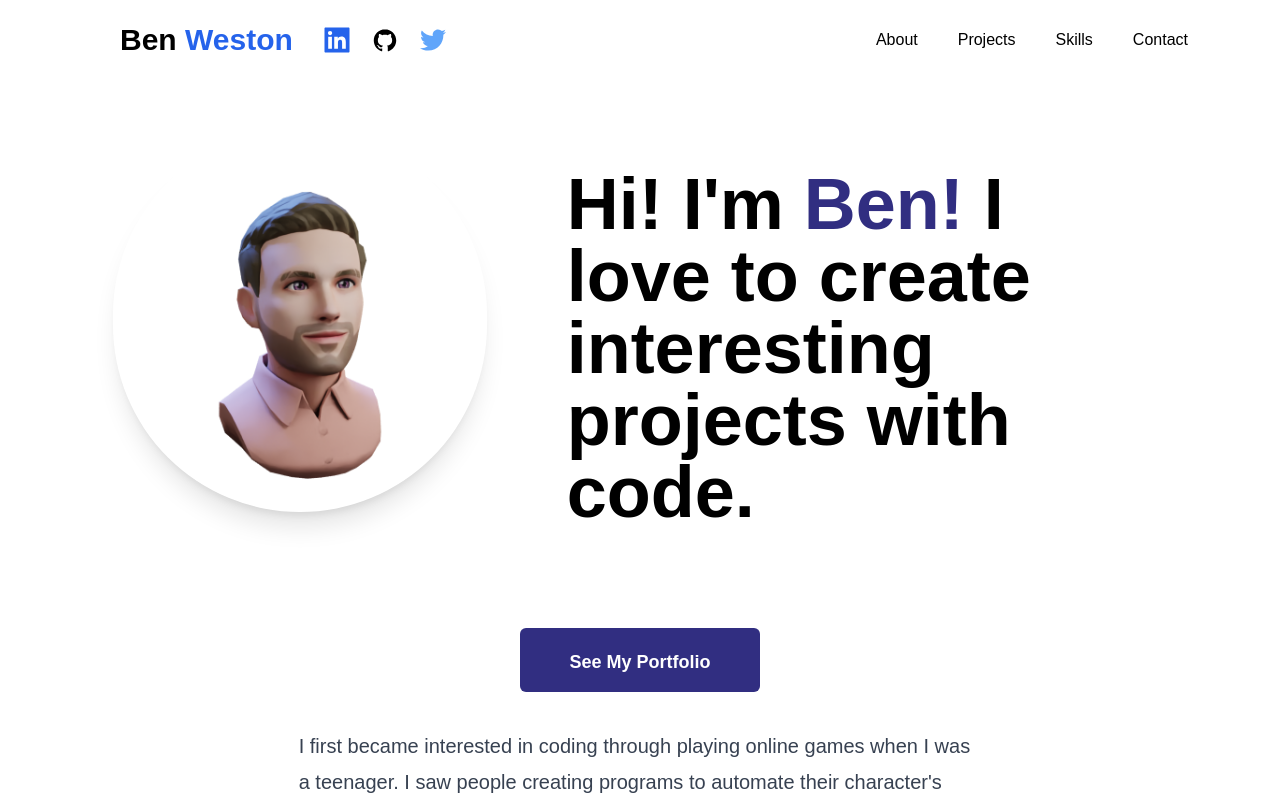
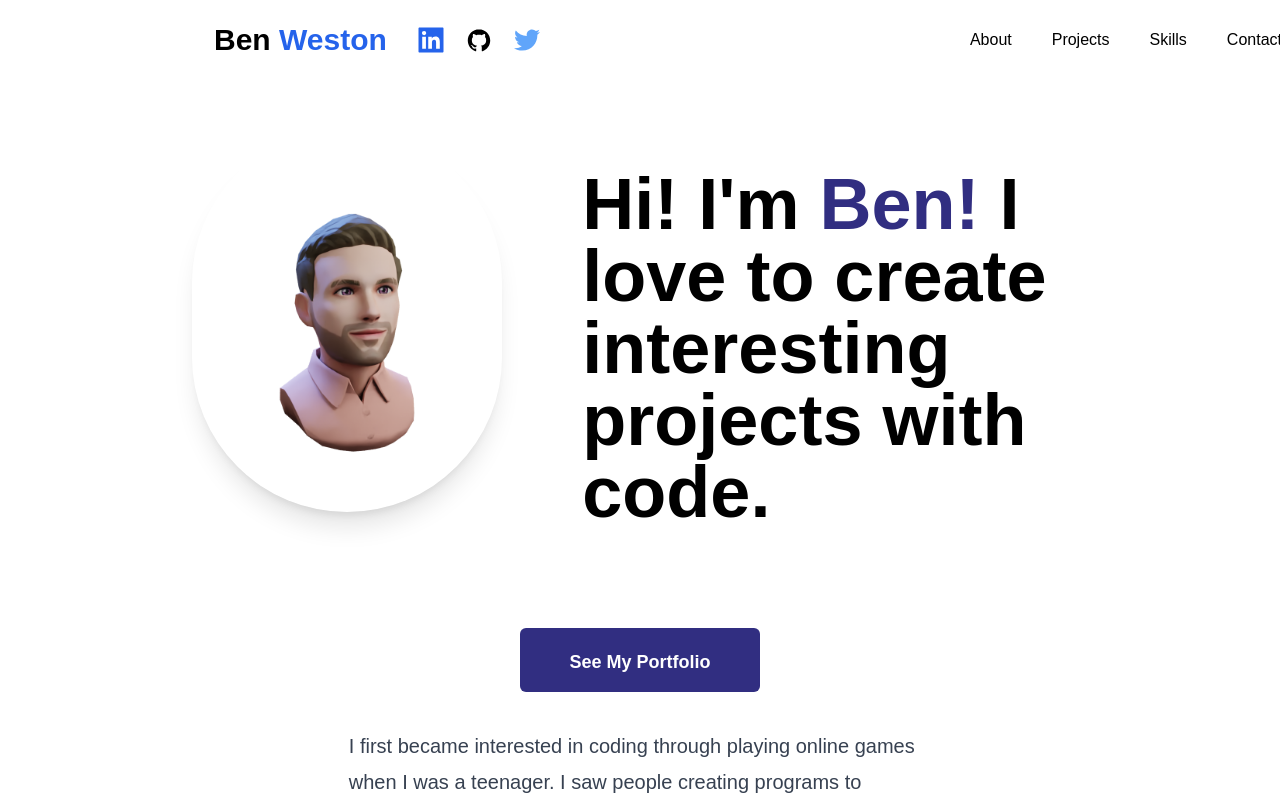
Before and after one commit to benwestondigital/next-portfolio, a Next.js app: page / in a window 1280 px wide. Shown: the top 800 px of the page. Built offline with nearby package versions, Linux system fonts and the light colour scheme.

Commit message:
setup container for width and font

```diff
--- a/components/Layout.jsx
+++ b/components/Layout.jsx
@@ -3,7 +3,7 @@ import Footer from './Footer';
 
 const Layout = ({ children }) => {
   return (
-    <div className='mx-3 sm:mx-4 md:mx-5 lg:mx-auto'>
+    <div className='container font-sans'>
       <Navbar />
       {children}
       <Footer />
```
